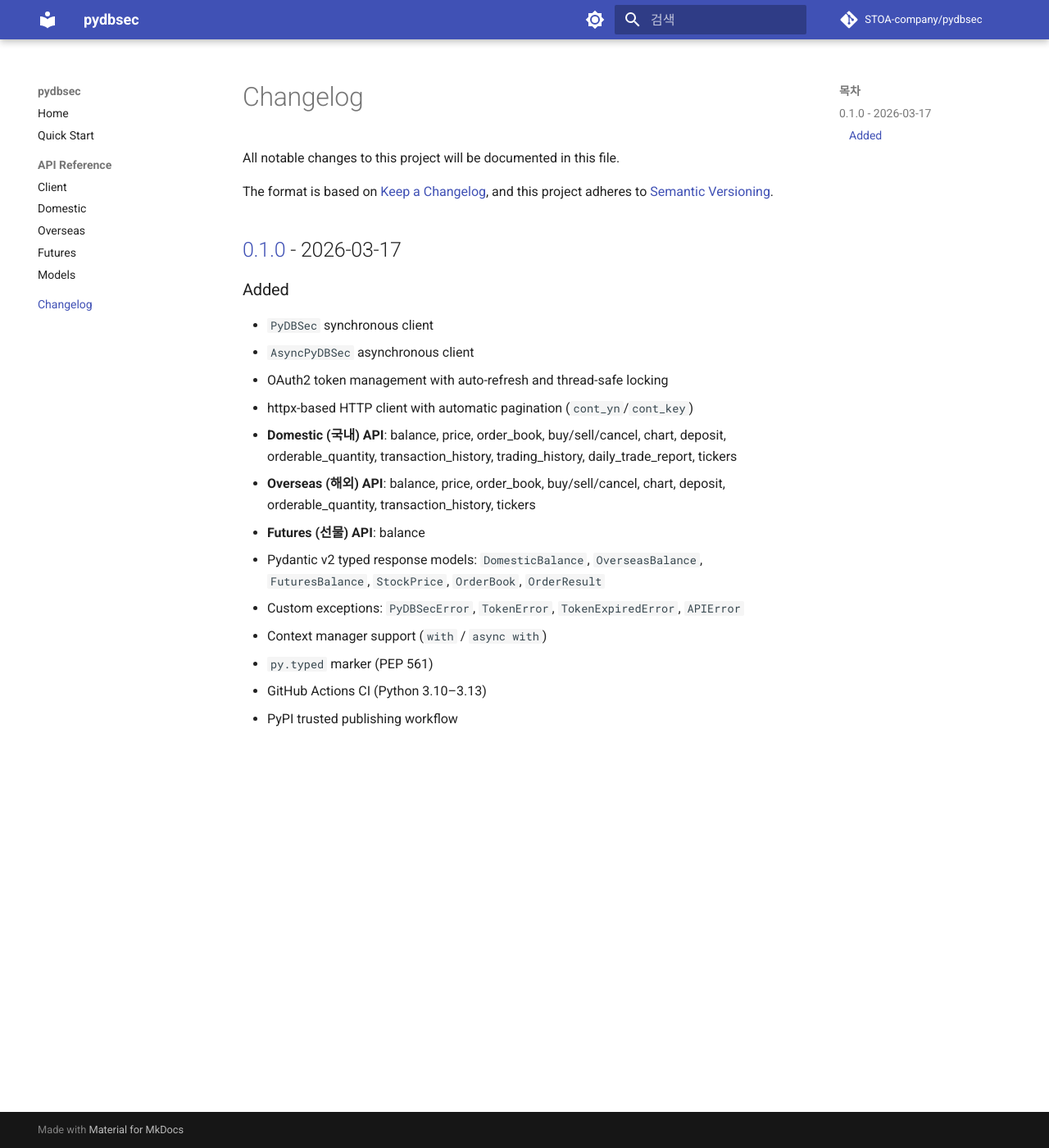
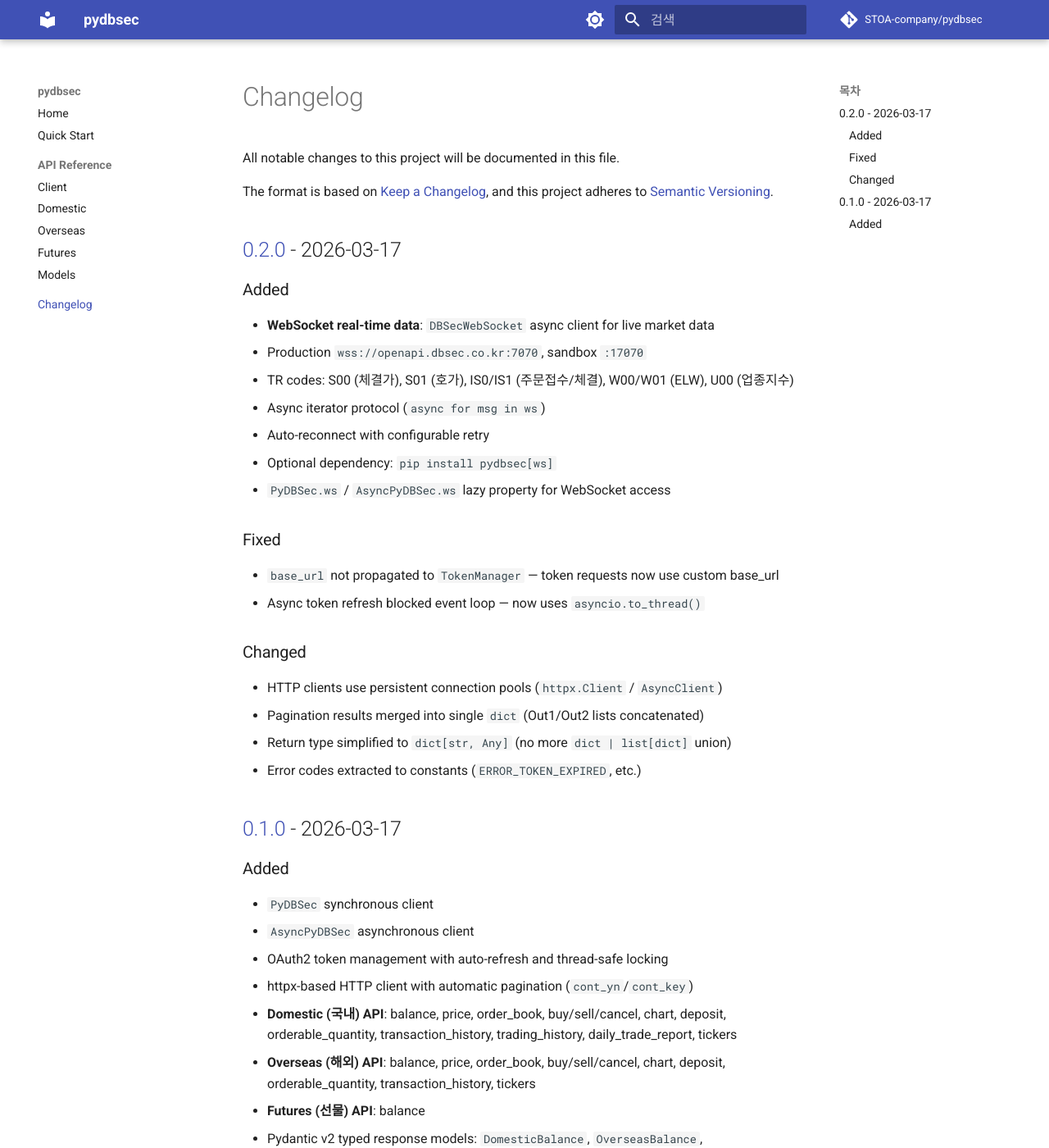
Before and after one commit to Jaeminyx-Stoa/pydbsec, an MkDocs documentation site: the page built from docs/changelog.md, in a window 1280 px wide and 1400 px high. Shown: the whole window at 82% size. Built offline with MkDocs 1.6.1 and Material for MkDocs 9.7.7, drawn with Linux system fonts in a browser that asks for light colours; comment, search, counter and statistics services are not loaded.

Commit message:
chore: bump version to 0.2.0 (#7)
- WebSocket support, base_url fix, connection pooling, pagination merge

Co-authored-by: Claude Opus 4.6 (1M context) <noreply@anthropic.com>

```diff
--- a/docs/changelog.md
+++ b/docs/changelog.md
@@ -4,6 +4,32 @@ All notable changes to this project will be documented in this file.
 
 The format is based on [Keep a Changelog](https://keepachangelog.com/en/1.1.0/),
 and this project adheres to [Semantic Versioning](https://semver.org/spec/v2.0.0.html).
+
+## [0.2.0] - 2026-03-17
+
+### Added
+
+- **WebSocket real-time data**: `DBSecWebSocket` async client for live market data
+  - Production `wss://openapi.dbsec.co.kr:7070`, sandbox `:17070`
+  - TR codes: S00 (체결가), S01 (호가), IS0/IS1 (주문접수/체결), W00/W01 (ELW), U00 (업종지수)
+  - Async iterator protocol (`async for msg in ws`)
+  - Auto-reconnect with configurable retry
+  - Optional dependency: `pip install pydbsec[ws]`
+- `PyDBSec.ws` / `AsyncPyDBSec.ws` lazy property for WebSocket access
+
+### Fixed
+
+- `base_url` not propagated to `TokenManager` — token requests now use custom base_url
+- Async token refresh blocked event loop — now uses `asyncio.to_thread()`
+
+### Changed
+
+- HTTP clients use persistent connection pools (`httpx.Client` / `AsyncClient`)
+- Pagination results merged into single `dict` (Out1/Out2 lists concatenated)
+- Return type simplified to `dict[str, Any]` (no more `dict | list[dict]` union)
+- Error codes extracted to constants (`ERROR_TOKEN_EXPIRED`, etc.)
+
+[0.2.0]: https://github.com/STOA-company/pydbsec/compare/v0.1.0...v0.2.0
 
 ## [0.1.0] - 2026-03-17
 
--- a/pyproject.toml
+++ b/pyproject.toml
@@ -4,7 +4,7 @@ build-backend = "hatchling.build"
 
 [project]
 name = "pydbsec"
-version = "0.1.0"
+version = "0.2.0"
 description = "Python wrapper for DB Securities (DB증권) OpenAPI — Stock trading, balance, quotes, charts for Korean & US markets"
 readme = "README.md"
 license = "MIT"
--- a/src/pydbsec/__init__.py
+++ b/src/pydbsec/__init__.py
@@ -25,4 +25,4 @@ __all__ = [
     "APIError",
 ]
 
-__version__ = "0.1.0"
+__version__ = "0.2.0"
```
Also changed, not shown: CHANGELOG.md (+26 -0 lines).
